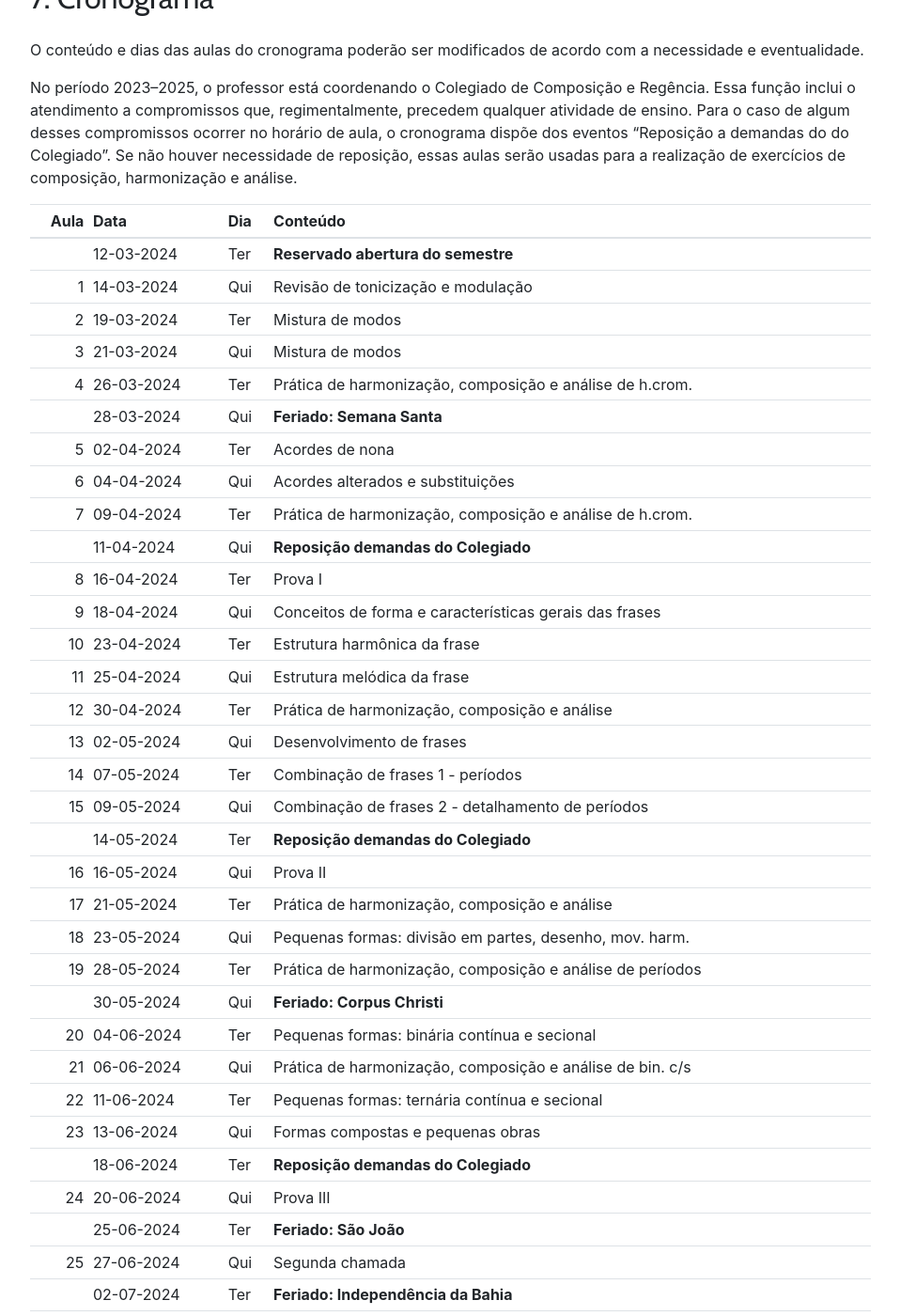
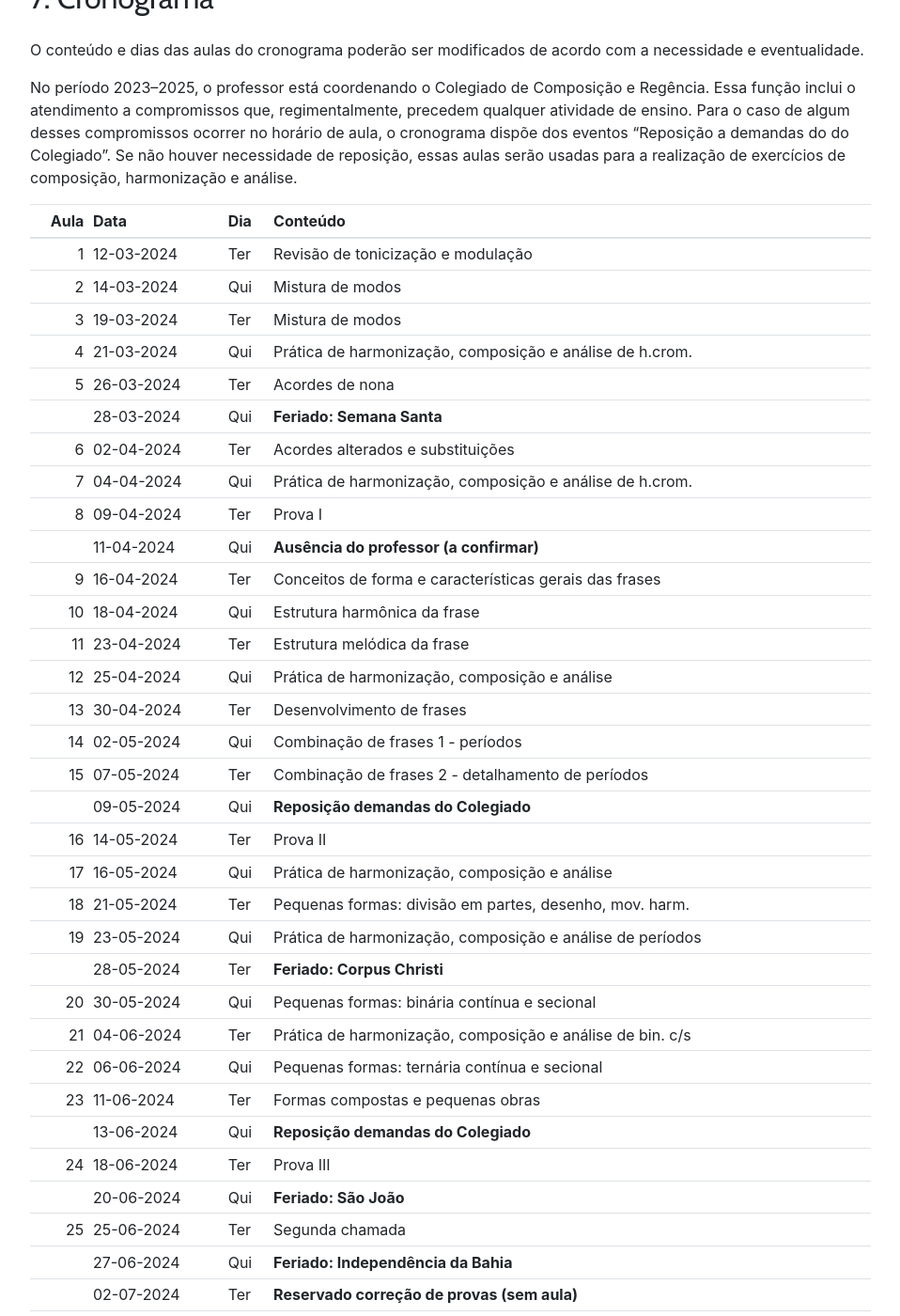
Before and after one commit to kroger/genosmus, a Jekyll site: the page built from _marcos/musa71.md, in a window 1280 px wide and 1400 px high, scrolled down 2168 px. Shown: the whole window at 94% size, without its empty margins (68-1026 px from the left). Built offline with Jekyll 4.4.1, drawn with Linux system fonts in a browser that asks for light colours; nearby versions of some CDN libraries; the table of contents is made by our own code; some of the changed text lies outside the part shown.

Commit message:
Ajusta cronograma para ausência
- Remove aula de abertura do semestre
- Insere possível ausência em 11/04

```diff
--- a/_marcos/cronogramas/musa69.txt
+++ b/_marcos/cronogramas/musa69.txt
@@ -1,14 +1,13 @@
-**Reservado abertura do semestre**
 Apresentação e revisão (intervalos e acordes)
 Escrita a quatro vozes e campo harmônico
 Tríades a quatro vozes e cifras (pos. fund.)
 Encadeamentos de tríades (pos. fund.)
+Tríades a quatro vozes e cifras (1a inversão)
 **Feriado: Semana Santa**
-Tríades a quatro vozes e cifras (1a inversão)
 Encadeamentos de tríades (pos. fund e invertidas)
 Ciclo de quintas, sucessões, progressões, bx. dado
-**Reposição demandas do Colegiado**
 Prova I
+**Ausência do professor (a confirmar)**
 Tríades a quatro vozes e cifras (2a. inversão)
 Encadeamentos de tríades (todas)
 Harmonização de canto dado, colcheias
--- a/_marcos/cronogramas/musa71.txt
+++ b/_marcos/cronogramas/musa71.txt
@@ -1,14 +1,13 @@
-**Reservado abertura do semestre**
 Revisão de tonicização e modulação
 Mistura de modos
 Mistura de modos
 Prática de harmonização, composição e análise de h.crom.
+Acordes de nona
 **Feriado: Semana Santa**
-Acordes de nona
 Acordes alterados e substituições
 Prática de harmonização, composição e análise de h.crom.
-**Reposição demandas do Colegiado**
 Prova I
+**Ausência do professor (a confirmar)**
 Conceitos de forma e características gerais das frases
 Estrutura harmônica da frase
 Estrutura melódica da frase
--- a/_marcos/cronogramas/musb14.txt
+++ b/_marcos/cronogramas/musb14.txt
@@ -2,16 +2,16 @@
 Politonalidade - dimensão horizontal. Exercício básico 1
 **Feriado: Semana Santa**
 Politonalidade - dimensão horizontal. Miniatura 1
+**Ausência do professor (a confirmar)**
 Policordes - dimensão vertical. Exercício básico 2
 Policordes - dimensão vertical. Miniatura 2
 Politonalidade e policordes. Exercício básico 3
 Politonalidade e policordes. Miniatura 3
 Pós-tonalismo, serialismo e indeterminação
 Consulta composição final 1
+**Feriado: Corpus Christi**
 Consulta composição final 2
-**Feriado: Corpus Christi**
 Consulta composição final 3
 Consulta composição final 4
-Consulta composição final 5
 Entrega da composição final e relatório
 Reservado para reposição emergencial
--- a/_marcos/musa71.md
+++ b/_marcos/musa71.md
@@ -80,44 +80,43 @@
 
 No período 2023--2025, o professor está coordenando o Colegiado de Composição e Regência. Essa função inclui o atendimento a compromissos que, regimentalmente, precedem qualquer atividade de ensino. Para o caso de algum desses compromissos ocorrer no horário de aula, o cronograma dispõe dos eventos "Reposição a demandas do do Colegiado". Se não houver necessidade de reposição, essas aulas serão usadas para a realização de exercícios de composição, harmonização e análise.
 
-| Aula | Data | Dia  | Conteúdo |
-| ---: | :--- | :--- | :------- |
-|  | 12-03-2024 | Ter | **Reservado abertura do semestre** |
-| 1 | 14-03-2024 | Qui | Revisão de tonicização e modulação |
-| 2 | 19-03-2024 | Ter | Mistura de modos |
-| 3 | 21-03-2024 | Qui | Mistura de modos |
-| 4 | 26-03-2024 | Ter | Prática de harmonização, composição e análise de h.crom. |
-|  | 28-03-2024 | Qui | **Feriado: Semana Santa** |
-| 5 | 02-04-2024 | Ter | Acordes de nona |
-| 6 | 04-04-2024 | Qui | Acordes alterados e substituições |
-| 7 | 09-04-2024 | Ter | Prática de harmonização, composição e análise de h.crom. |
-|  | 11-04-2024 | Qui | **Reposição demandas do Colegiado** |
-| 8 | 16-04-2024 | Ter | Prova I |
-| 9 | 18-04-2024 | Qui | Conceitos de forma e características gerais das frases |
-| 10 | 23-04-2024 | Ter | Estrutura harmônica da frase |
-| 11 | 25-04-2024 | Qui | Estrutura melódica da frase |
-| 12 | 30-04-2024 | Ter | Prática de harmonização, composição e análise |
-| 13 | 02-05-2024 | Qui | Desenvolvimento de frases |
-| 14 | 07-05-2024 | Ter | Combinação de frases 1 - períodos |
-| 15 | 09-05-2024 | Qui | Combinação de frases 2 - detalhamento de períodos |
-|  | 14-05-2024 | Ter | **Reposição demandas do Colegiado** |
-| 16 | 16-05-2024 | Qui | Prova II |
-| 17 | 21-05-2024 | Ter | Prática de harmonização, composição e análise |
-| 18 | 23-05-2024 | Qui | Pequenas formas: divisão em partes, desenho, mov. harm. |
-| 19 | 28-05-2024 | Ter | Prática de harmonização, composição e análise de períodos |
-|  | 30-05-2024 | Qui | **Feriado: Corpus Christi** |
-| 20 | 04-06-2024 | Ter | Pequenas formas: binária contínua e secional |
-| 21 | 06-06-2024 | Qui | Prática de harmonização, composição e análise de bin. c/s |
-| 22 | 11-06-2024 | Ter | Pequenas formas: ternária contínua e secional |
-| 23 | 13-06-2024 | Qui | Formas compostas e pequenas obras |
-|  | 18-06-2024 | Ter | **Reposição demandas do Colegiado** |
-| 24 | 20-06-2024 | Qui | Prova III |
-|  | 25-06-2024 | Ter | **Feriado: São João** |
-| 25 | 27-06-2024 | Qui | Segunda chamada |
-|  | 02-07-2024 | Ter | **Feriado: Independência da Bahia** |
-|  | 04-07-2024 | Qui | **Reservado correção de provas (sem aula)** |
-| 26 | 09-07-2024 | Ter | Entrega de resultados |
-| 27 | 11-07-2024 | Qui | Reservado para reposição emergencial |
+| Aula | Data       | Dia  | Conteúdo                                                  |
+| ---: | :--------- | :--- | :-------------------------------------------------------- |
+|    1 | 12-03-2024 | Ter  | Revisão de tonicização e modulação                        |
+|    2 | 14-03-2024 | Qui  | Mistura de modos                                          |
+|    3 | 19-03-2024 | Ter  | Mistura de modos                                          |
+|    4 | 21-03-2024 | Qui  | Prática de harmonização, composição e análise de h.crom.  |
+|    5 | 26-03-2024 | Ter  | Acordes de nona                                           |
+|      | 28-03-2024 | Qui  | **Feriado: Semana Santa**                                 |
+|    6 | 02-04-2024 | Ter  | Acordes alterados e substituições                         |
+|    7 | 04-04-2024 | Qui  | Prática de harmonização, composição e análise de h.crom.  |
+|    8 | 09-04-2024 | Ter  | Prova I                                                   |
+|      | 11-04-2024 | Qui  | **Ausência do professor (a confirmar)**                   |
+|    9 | 16-04-2024 | Ter  | Conceitos de forma e características gerais das frases    |
+|   10 | 18-04-2024 | Qui  | Estrutura harmônica da frase                              |
+|   11 | 23-04-2024 | Ter  | Estrutura melódica da frase                               |
+|   12 | 25-04-2024 | Qui  | Prática de harmonização, composição e análise             |
+|   13 | 30-04-2024 | Ter  | Desenvolvimento de frases                                 |
+|   14 | 02-05-2024 | Qui  | Combinação de frases 1 - períodos                         |
+|   15 | 07-05-2024 | Ter  | Combinação de frases 2 - detalhamento de períodos         |
+|      | 09-05-2024 | Qui  | **Reposição demandas do Colegiado**                       |
+|   16 | 14-05-2024 | Ter  | Prova II                                                  |
+|   17 | 16-05-2024 | Qui  | Prática de harmonização, composição e análise             |
+|   18 | 21-05-2024 | Ter  | Pequenas formas: divisão em partes, desenho, mov. harm.   |
+|   19 | 23-05-2024 | Qui  | Prática de harmonização, composição e análise de períodos |
+|      | 28-05-2024 | Ter  | **Feriado: Corpus Christi**                               |
+|   20 | 30-05-2024 | Qui  | Pequenas formas: binária contínua e secional              |
+|   21 | 04-06-2024 | Ter  | Prática de harmonização, composição e análise de bin. c/s |
+|   22 | 06-06-2024 | Qui  | Pequenas formas: ternária contínua e secional             |
+|   23 | 11-06-2024 | Ter  | Formas compostas e pequenas obras                         |
+|      | 13-06-2024 | Qui  | **Reposição demandas do Colegiado**                       |
+|   24 | 18-06-2024 | Ter  | Prova III                                                 |
+|      | 20-06-2024 | Qui  | **Feriado: São João**                                     |
+|   25 | 25-06-2024 | Ter  | Segunda chamada                                           |
+|      | 27-06-2024 | Qui  | **Feriado: Independência da Bahia**                       |
+|      | 02-07-2024 | Ter  | **Reservado correção de provas (sem aula)**               |
+|   26 | 04-07-2024 | Qui  | Entrega de resultados                                     |
+|   27 | 09-07-2024 | Ter  | Reservado para reposição emergencial                      |
 {: .table .table-sm}
 
 <!-- ## 8. Exercícios de apoio
```
Also changed, not shown: _marcos/musa69.md (+35 -36 lines), _marcos/musb14.md (+19 -19 lines).
